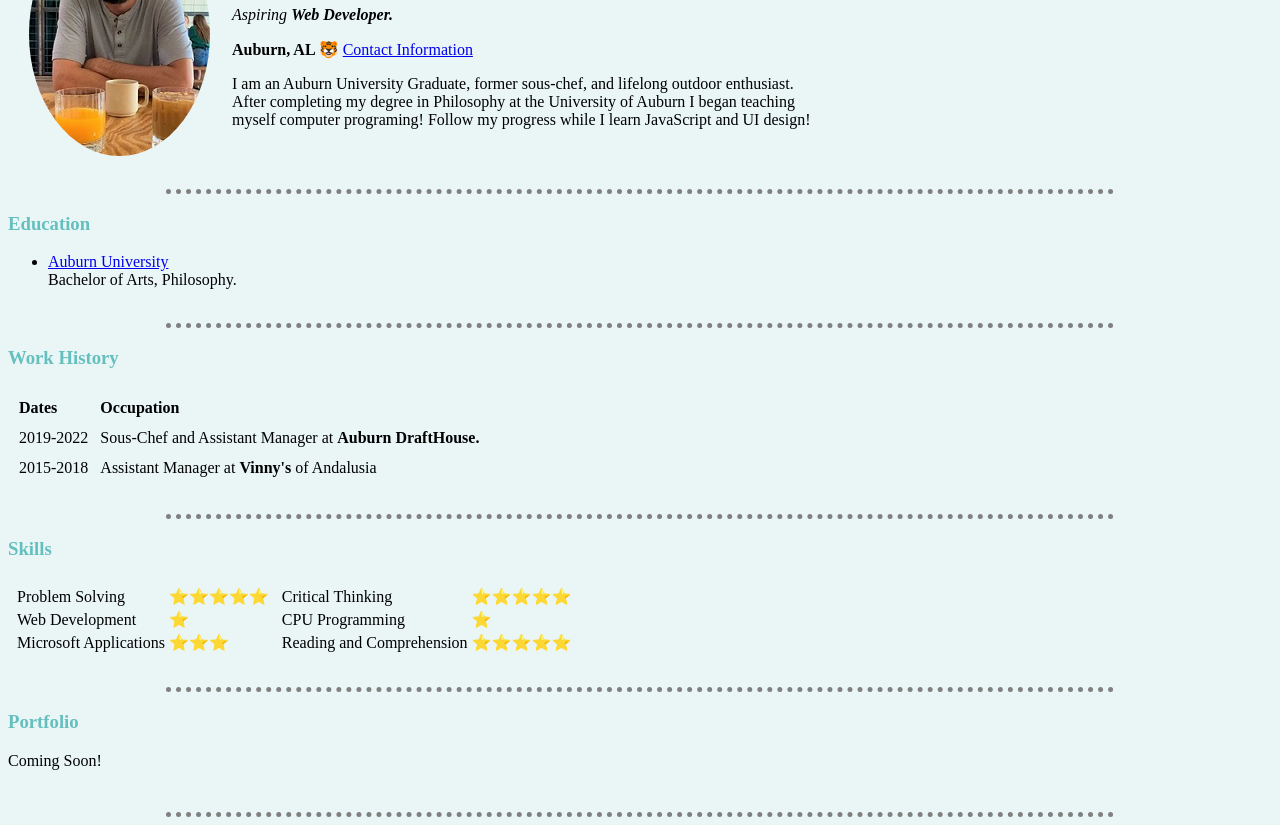
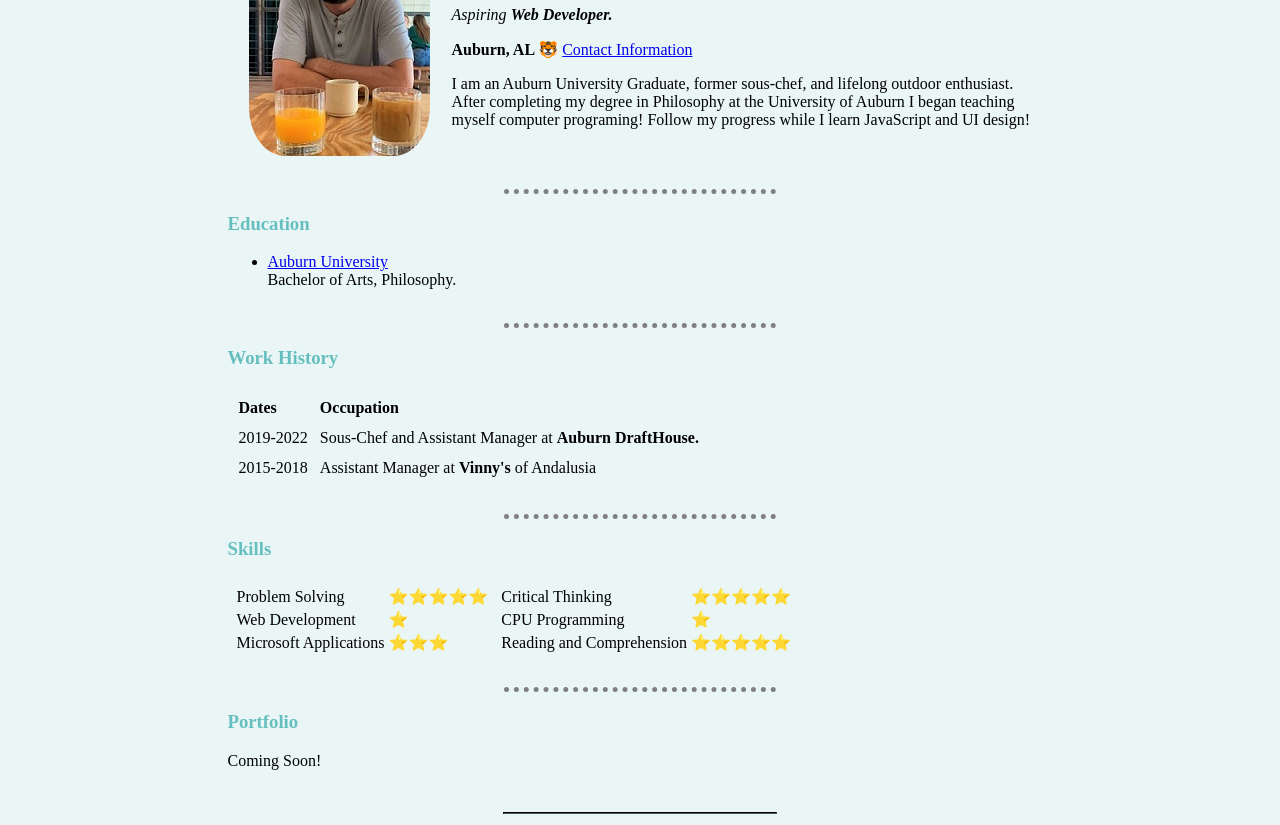
Before and after one commit to StoneMonky/JB2, a plain HTML site: page index.html in a window 1280 px wide. Shown: the part 117-942 px from the top of the page. Drawn offline with Linux system fonts and the light colour scheme.

Commit message:
Update styles.css

```diff
--- a/css/styles.css
+++ b/css/styles.css
@@ -7,12 +7,11 @@ hr {
   border-top-style: dotted;
   border-color: grey;
   border-width: 5px;
-  width: 75%
+  width: 33%
 }
 
 h1 {
   color: #66BFBF;
-  background-color: white;
 }
 
 h3 {
@@ -20,10 +19,22 @@ h3 {
 }
 
 th {
-text-align: left;
+  text-align: left;
 }
 
+/********************************Class Selectors****************************/
+.content {
+  max-width: 825px;
+  margin: auto;
+}
 
 .profpic {
-  border-radius: 100%;
+  border-radius: 20%;
 }
+
+.line {
+  border-style: inset;
+  border-color: black;
+  border-width: thin;
+  width: 33%
+}
```
